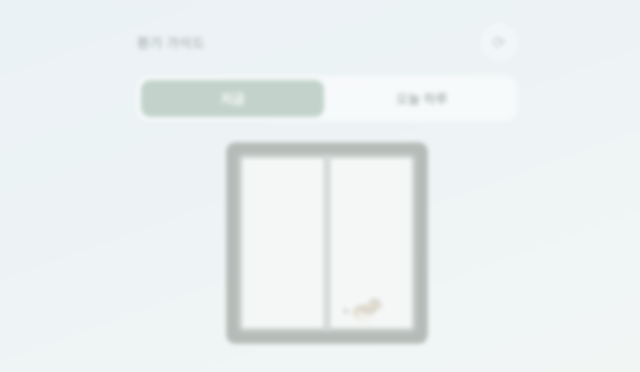
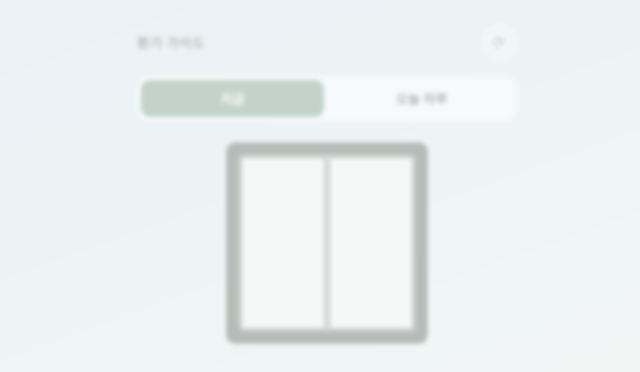
Before and after one commit to wjpark9500-creator/What-is-weater-today, a website: page index.html in a window 1280 px wide. Shown: the top 372 px of the page, 313-953 px from the left. Drawn offline with Linux system fonts and the light colour scheme; a web font is replaced by a local one.

Commit message:
Update index.html

```diff
--- a/index.html
+++ b/index.html
@@ -93,7 +93,7 @@
 
             <g transform="translate(178,68) scale(0.5)">
               <g class="scene-sun">
-                <circle cx="0" cy="0" r="70" fill="url(#sunGlow)" />
+                <circle class="sun-glow" cx="0" cy="0" r="70" fill="url(#sunGlow)" />
                 <g class="sun-rays">
                   <line x1="0" y1="-50" x2="0" y2="-62" />
                   <line x1="0" y1="50" x2="0" y2="62" />
@@ -104,27 +104,8 @@
                   <line x1="-35.4" y1="35.4" x2="-43.8" y2="43.8" />
                   <line x1="35.4" y1="35.4" x2="43.8" y2="43.8" />
                 </g>
-                <circle cx="0" cy="0" r="34" fill="url(#sunBody)" stroke="#f5a83c" stroke-width="1.5" />
+                <circle class="sun-core" cx="0" cy="0" r="34" fill="url(#sunBody)" stroke="#f5a83c" stroke-width="1.5" />
                 <circle cx="-12" cy="-12" r="10" fill="#fff8de" opacity="0.55" />
-              </g>
-            </g>
-
-            <g transform="translate(133,163) scale(0.28)">
-              <g class="scene-bird">
-                <path d="M35,120 Q20,110 15,95 Q28,102 40,110 Z" fill="#7a5c3e" />
-                <path d="M35,124 Q18,122 10,112 Q26,114 42,116 Z" fill="#5c4530" />
-                <ellipse cx="95" cy="115" rx="42" ry="30" fill="#a3773f" />
-                <ellipse cx="100" cy="128" rx="28" ry="18" fill="#efe1c9" />
-                <path d="M85,95 Q120,90 130,120 Q112,128 92,122 Q80,112 85,95 Z" fill="#7a5c3e" />
-                <path d="M92,102 Q112,100 120,118" stroke="#5c4530" stroke-width="2" fill="none" opacity="0.6" />
-                <circle cx="138" cy="88" r="26" fill="#a3773f" />
-                <path d="M118,78 Q128,60 150,64 Q160,68 160,80 Q145,70 118,78 Z" fill="#5c4530" />
-                <circle cx="146" cy="84" r="4.2" fill="#2c2016" />
-                <circle cx="147.3" cy="82.5" r="1.3" fill="#fff" />
-                <polygon points="160,88 175,92 160,97" fill="#4a3a2a" />
-                <ellipse cx="136" cy="104" rx="10" ry="7" fill="#3a2c20" opacity="0.85" />
-                <path d="M85,142 L80,158 M80,158 L74,158 M80,158 L86,161" stroke="#c98a4a" stroke-width="2.5" fill="none" stroke-linecap="round" />
-                <path d="M108,143 L112,159 M112,159 L106,161 M112,159 L118,159" stroke="#c98a4a" stroke-width="2.5" fill="none" stroke-linecap="round" />
               </g>
             </g>
 
```
